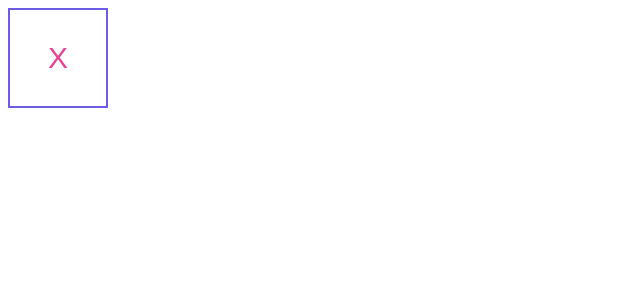
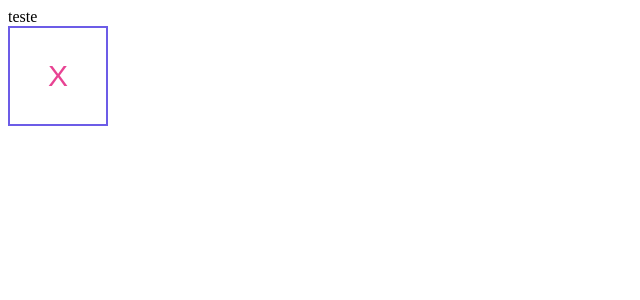
Before and after one commit to denis1206/15dias-react, a React (Create React App) app: page / in a window 1280 px wide. Shown: the top 300 px of the page, without its empty margins (0-640 px from the left). Built offline with nearby package versions, Linux system fonts and the light colour scheme.

Commit message:
Desafio básico do dia 1

```diff
--- a/src/App.js
+++ b/src/App.js
@@ -1,6 +1,12 @@
 import React from 'react';
 import SquareCollab from './components/SquareCollab/index';
+import BoardCollab from './components/BoardCollab/index'
 
-const App = () => <SquareCollab />
+const App = () => (
+    <>
+        <BoardCollab />
+        <SquareCollab />
+    </>
+)
 
 export default App;
--- /dev/null
+++ b/src/components/BoardCollab/index.js
@@ -0,0 +1,7 @@
+import React from 'react'
+
+const BoardCollab = () => (
+    <article>teste</article>
+);
+
+export default BoardCollab;
```
